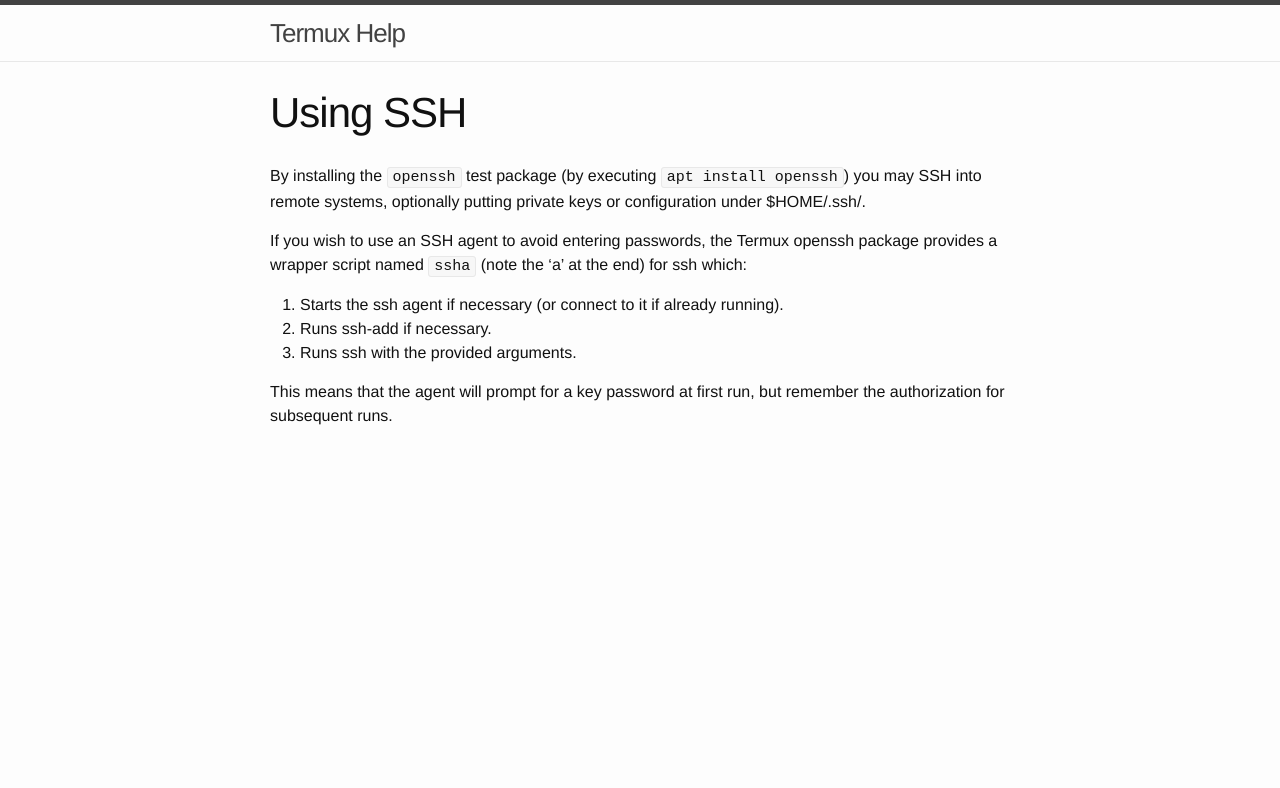
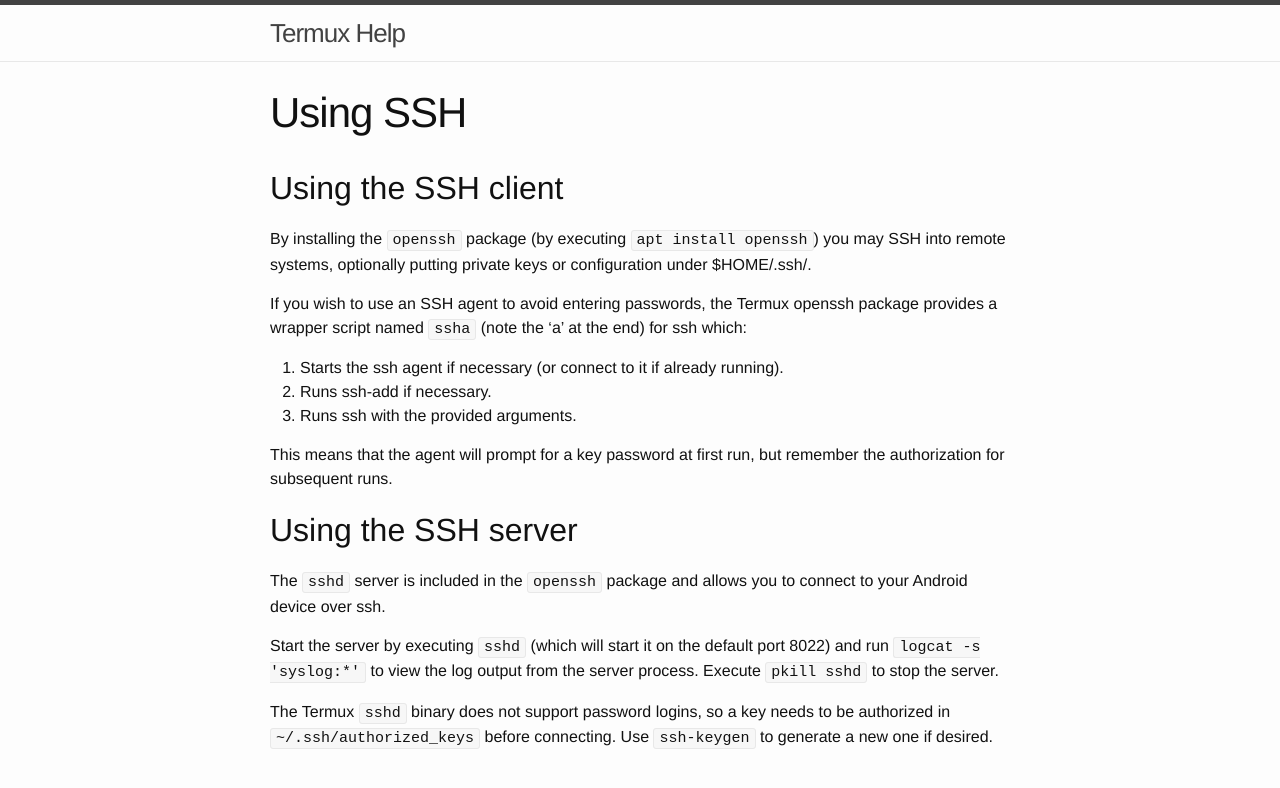
Before and after one commit to termux/termux.github.io, a Jekyll site: the page built from ssh.md, in a window 1280 px wide. Shown: the top 788 px of the page. Built offline with Jekyll 4.4.1, drawn with Linux system fonts in a browser that asks for light colours.

Commit message:
Update ssh page

```diff
--- a/ssh.md
+++ b/ssh.md
@@ -3,7 +3,9 @@
 title: Using SSH
 ---
 
-By installing the `openssh` test package (by executing `apt install openssh`) you may SSH into remote systems, optionally putting private keys or configuration under $HOME/.ssh/.
+Using the SSH client
+--------------------
+By installing the `openssh` package (by executing `apt install openssh`) you may SSH into remote systems, optionally putting private keys or configuration under $HOME/.ssh/.
 
 If you wish to use an SSH agent to avoid entering passwords, the Termux openssh package provides a wrapper script named `ssha` (note the 'a' at the end) for ssh which:
 
@@ -12,3 +14,11 @@
 3. Runs ssh with the provided arguments.
 
 This means that the agent will prompt for a key password at first run, but remember the authorization for subsequent runs.
+
+Using the SSH server
+--------------------
+The `sshd` server is included in the `openssh` package and allows you to connect to your Android device over ssh.
+
+Start the server by executing `sshd` (which will start it on the default port 8022) and run `logcat -s 'syslog:*'` to view the log output from the server process. Execute `pkill sshd` to stop the server.
+
+The Termux `sshd` binary does not support password logins, so a key needs to be authorized in `~/.ssh/authorized_keys` before connecting. Use `ssh-keygen` to generate a new one if desired.
```
